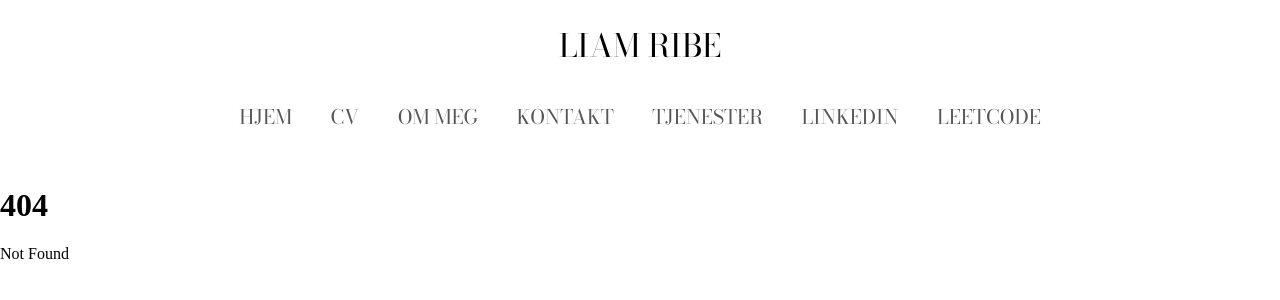
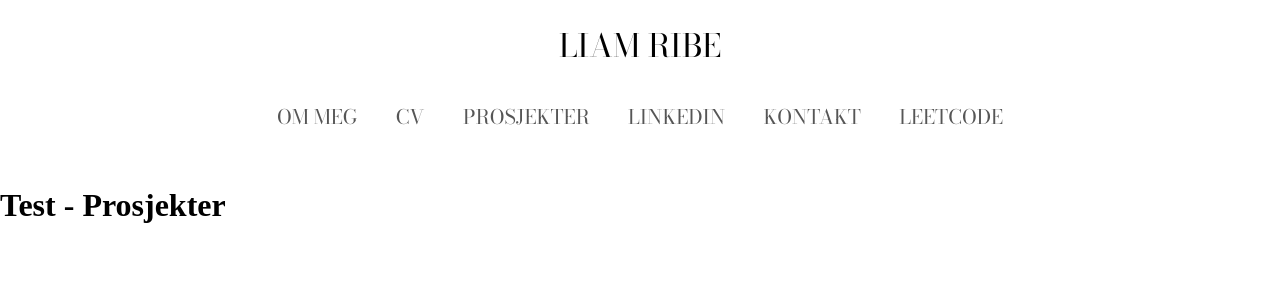
Before and after one commit to PennyChain/PersonligNettside, a SvelteKit app: page /PROSJEKTER in a window 1280 px wide. Before the commit this address had no page. Shown: the top 300 px of the page. Built offline with nearby package versions, Linux system fonts and the light colour scheme.

Commit message:
Endret navbar

```diff
--- a/src/routes/+layout.svelte
+++ b/src/routes/+layout.svelte
@@ -13,12 +13,11 @@
 <h1 id="MainHeader">LIAM RIBE</h1>
 
 <nav class="navbar1">
-    <a href="/" class="{ $page.url.pathname === '/' ? 'active' : '' }">HJEM</a>
+    <a href="/" class="{ $page.url.pathname === '/' ? 'active' : '' }">OM MEG</a>
     <a href="/CV" class="{ $page.url.pathname === '/CV' ? 'active' : '' }">CV</a>
-    <a href="/OM MEG" class="{ $page.url.pathname === '/OM%20MEG' ? 'active' : '' }">OM MEG</a>
+    <a href="/PROSJEKTER" class="{ $page.url.pathname === '/TJENESTER' ? 'active' : '' }">PROSJEKTER</a>
+    <a href="/LINKEDIN" class="{ $page.url.pathname === '/LINKEDIN' ? 'active' : '' }">LINKEDIN</a>
     <a href="/KONTAKT" class="{ $page.url.pathname === '/KONTAKT' ? 'active' : '' }">KONTAKT</a>
-    <a href="/TJENESTER" class="{ $page.url.pathname === '/TJENESTER' ? 'active' : '' }">TJENESTER</a>
-    <a href="/LINKEDIN" class="{ $page.url.pathname === '/LINKEDIN' ? 'active' : '' }">LINKEDIN</a>
     <a href="/LEETCODE" class="{ $page.url.pathname === '/LEETCODE' ? 'active' : '' }">LEETCODE</a>
 </nav>
 
--- a/src/routes/KONTAKT/+page.svelte
+++ b/src/routes/KONTAKT/+page.svelte
@@ -3,4 +3,4 @@
     export let data;
 </script>
 
-<h1>Test3</h1>
+<h1>Test - Kontakt</h1>
--- a/src/routes/OM MEG/+page.svelte
+++ /dev/null
@@ -1,6 +0,0 @@
-<script>
-    /** @type {import('./$types').PageData} */
-    export let data;
-</script>
-
-<h1>Test2</h1>
--- a/src/routes/TJENESTER/+page.svelte
+++ b/src/routes/PROSJEKTER/+page.svelte
@@ -3,4 +3,4 @@
     export let data;
 </script>
 
-<h1>Test</h1>
+<h1>Test - Prosjekter</h1>
```
